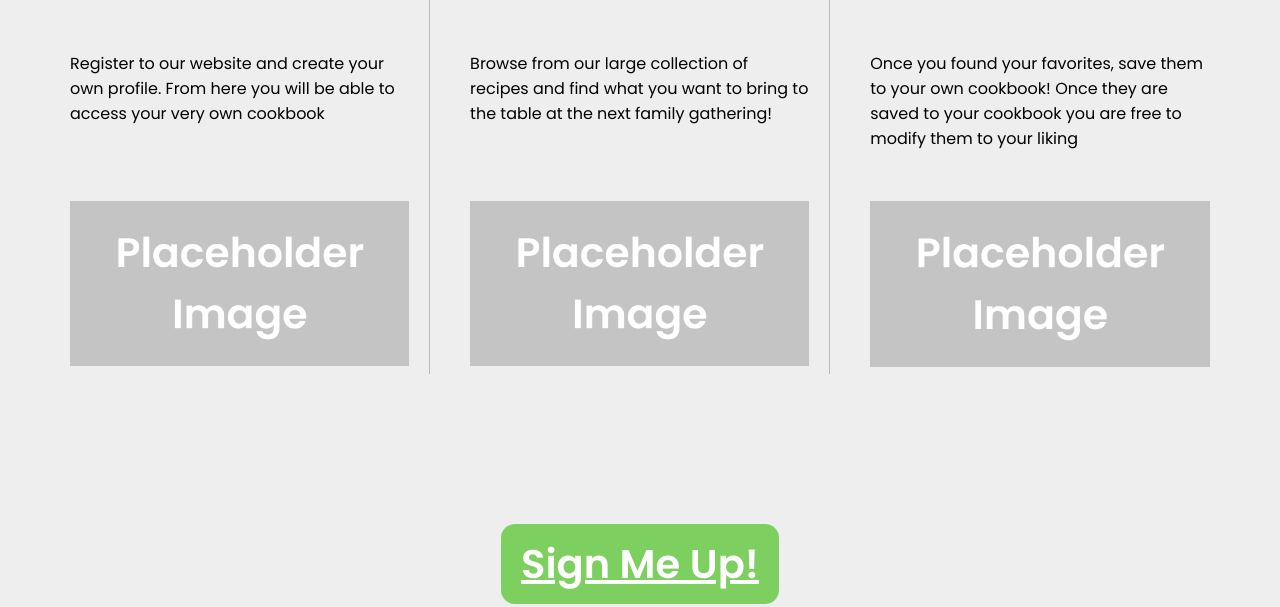
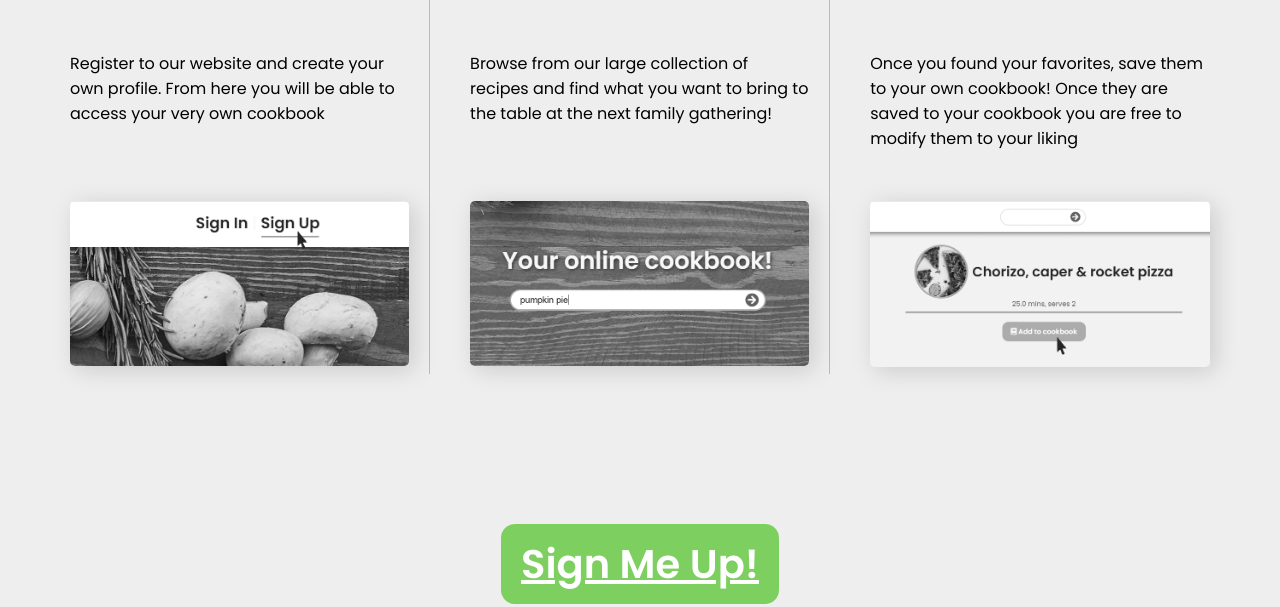
Before and after one commit to SeanDemske/MyCookbook, a Flask app: page / in a window 1280 px wide. Shown: the part 1329-1936 px from the top of the page. Run offline with Flask 2, Linux system fonts and the light colour scheme; parts of the project's set-up code (start-up, migrations or seed data) failed here and were passed over; some libraries are stand-ins or nearby versions.

Commit message:
minor styling adjustments and added favicon

```diff
--- a/static/css/style.css
+++ b/static/css/style.css
@@ -179,6 +179,12 @@ nav .input-container #input-arrow {
     margin: auto;
     display: flex;
     justify-content: space-between;
+}
+
+.instructions img {
+    border-radius: 5px;
+    -webkit-box-shadow: 5px 4px 23px 0px rgba(0,0,0,0.15);
+    box-shadow: 5px 4px 23px 0px rgba(0,0,0,0.15);
 }
 
 .instructions .heading {
--- a/static/css/utilities.css
+++ b/static/css/utilities.css
@@ -92,12 +92,13 @@
 
 /* Badges */
 .badge {
-    background-color: #7DD060;
-    color: #fff;
+    background-color: transparent;
+    color: #7DD060;
     border-radius: 35px;
-    padding: 5px 10px;
+    padding: 2px 10px;
     font-size: 1rem;
     font-weight: 600;
+    border: 2px solid #7DD060
 }
 
 .badge-danger {
@@ -205,11 +206,12 @@
     display: flex;
     font-size: 1.2rem;
     align-items: flex-end;
-    padding-bottom: 10px;
+    padding-bottom: 2px;
 }
 
 .recipe-details .details .details-bottom .health-labels {
     width: 40%;
+    height: 100%;
     overflow: hidden;
 }
 
--- a/templates/base.html
+++ b/templates/base.html
@@ -8,6 +8,8 @@
     <link rel="stylesheet" href="/static/css/style.css">
     <link rel="stylesheet" media="screen and (max-width: 1250px)" href="/static/css/tablet.css">
     <link rel="stylesheet" media="screen and (max-width: 650px)" href="/static/css/mobile.css">
+    <link rel="shortcut icon" href="/static/images/favicon.ico" type="image/x-icon">
+    <link rel="icon" href="/static/images/favicon.ico" type="image/x-icon">
     <title>MyCookbook</title>
 </head>
 <body>
@@ -46,7 +48,5 @@
         {% endblock %}
 
     </div>
-
-    <script src="/static/js/app.js"></script>
 </body>
 </html>
--- a/templates/index.html
+++ b/templates/index.html
@@ -31,7 +31,7 @@
                 <div class="content">
                     <p>Register to our website and create your own profile. From here you will be able to access your very own cookbook</p>
                 </div>
-                <img src="/static/images/column_placeholder_image.png" alt="">
+                <img src="/static/images/column_register.png" alt="Register Instruction Image">
             </div>
             <div class="instruction-column">
                 <div class="heading text-primary">
@@ -41,7 +41,7 @@
                 <div class="content">
                     <p>Browse from our large collection of recipes and find what you want to bring to the table at the next family gathering!</p>
                 </div>
-                <img src="/static/images/column_placeholder_image.png" alt="">
+                <img src="/static/images/column_discover.png" alt="Discover Instruction Image">
             </div>
             <div class="instruction-column">
                 <div class="heading text-primary">
@@ -51,7 +51,7 @@
                 <div class="content">
                     <p>Once you found your favorites, save them to your own cookbook! Once they are saved to your cookbook you are free to modify them to your liking</p>
                 </div>
-                <img src="/static/images/column_placeholder_image.png" alt="">
+                <img src="/static/images/column_save.png" alt="Save Instruction Image">
             </div>
         </div>
         <a href="/register" class="btn header-small text-light">Sign Me Up!</a>
```
Also changed, not shown: static/images/column_discover.png (added), static/images/column_register.png (added), static/images/column_save.png (added), static/images/favicon.ico (added).
